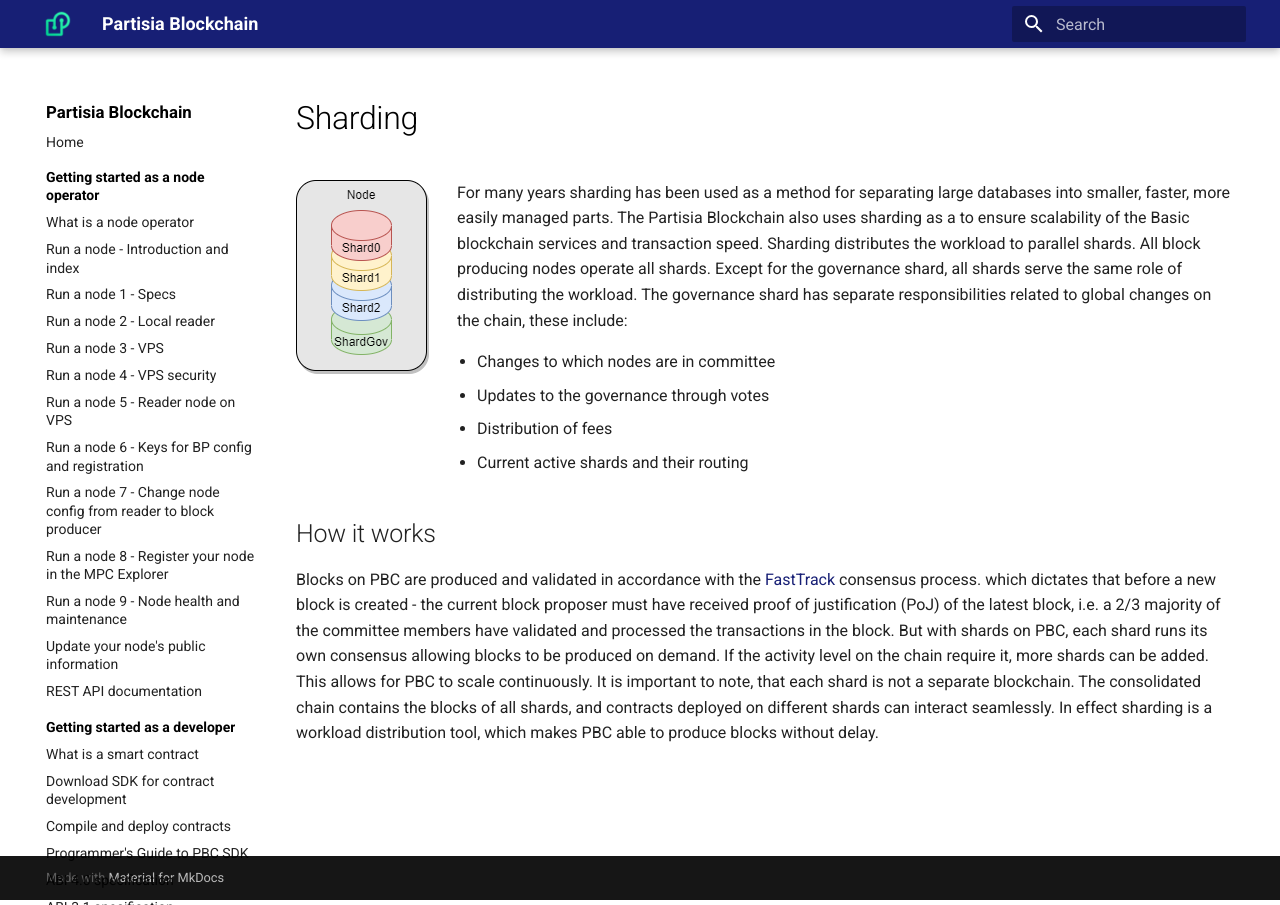
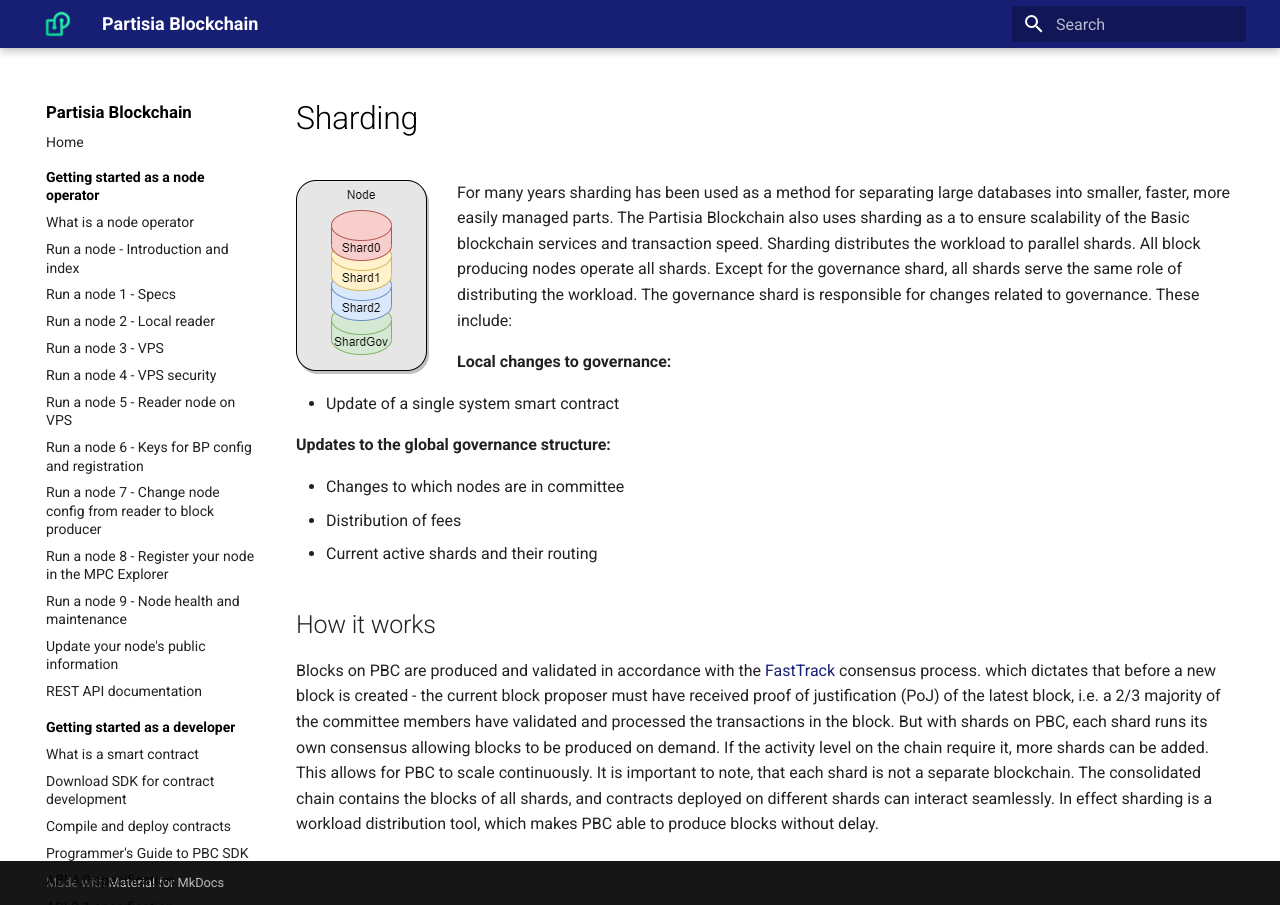
Before and after one commit to 0xSero/partisia-docs, an MkDocs documentation site: the page built from docs/shards.md, in a window 1280 px wide. Built offline with MkDocs 1.6.1 and Material for MkDocs 9.7.7, drawn with Linux system fonts in a browser that asks for light colours; a script that is not in the unit is left out.

Commit message:
Distinction between local and global governance

```diff
--- a/docs/shards.md
+++ b/docs/shards.md
@@ -4,10 +4,15 @@
 
 For many years sharding has been used as a method for separating large databases into smaller, faster, more easily managed parts. The Partisia Blockchain also uses sharding as a to ensure scalability of the Basic blockchain
 services and transaction speed. Sharding distributes the workload to parallel shards. All block producing nodes operate all shards.
-Except for the governance shard, all shards serve the same role of distributing the workload. The governance shard has separate responsibilities related to global changes on the chain, these include:
+Except for the governance shard, all shards serve the same role of distributing the workload. The governance shard is responsible for changes related to governance. These include:
+
+**Local changes to governance:**
+
+- Update of a single system smart contract
+
+**Updates to the global governance structure:**
 
 - Changes to which nodes are in committee
-- Updates to the governance through votes
 - Distribution of fees
 - Current active shards and their routing
 
```
